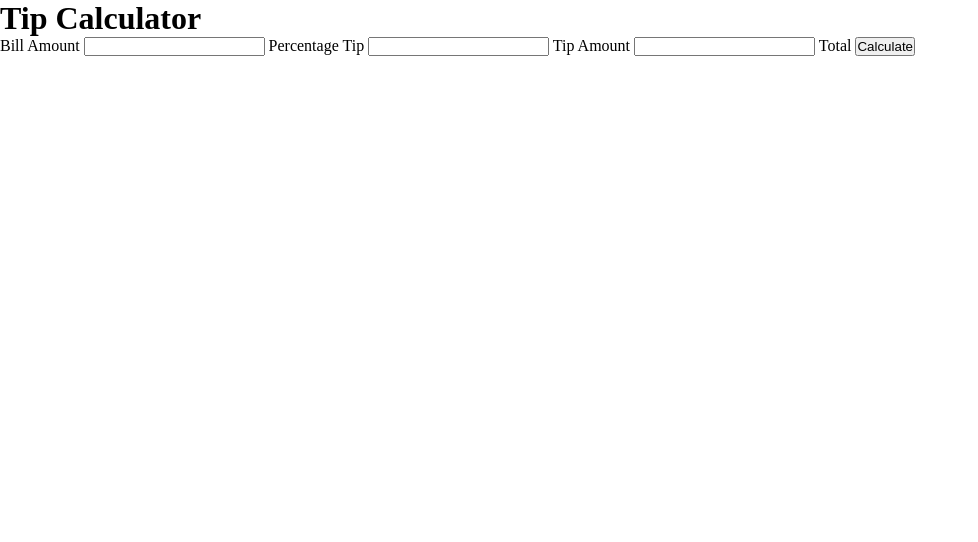
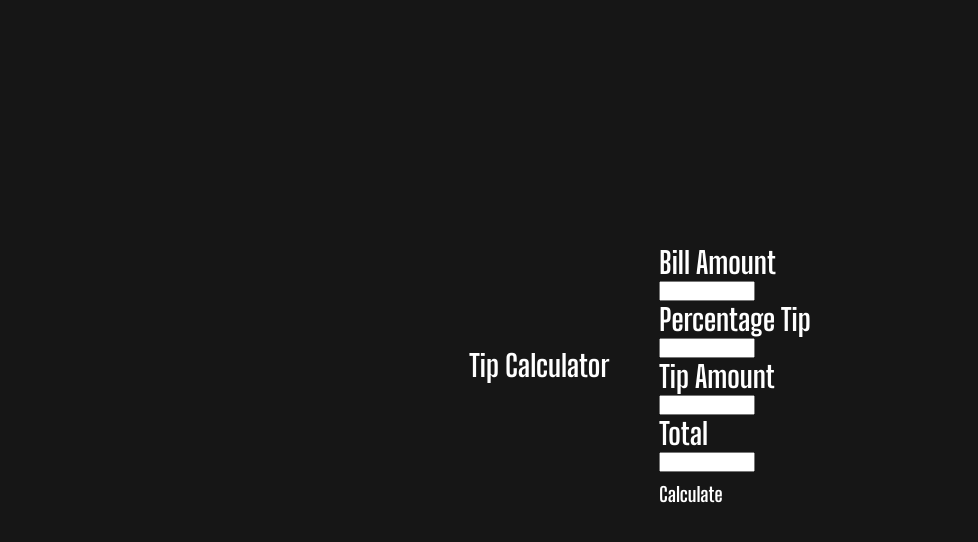
Before and after one commit to NewtonOmbese/tip-calculator, a plain HTML site: page index.html in a window 1280 px wide. Shown: the whole page, without its empty margins (0-978 px from the left). Drawn offline with Linux system fonts and the light colour scheme.

Commit message:
enhancing some styling onto my project

```diff
--- a/assets/css/style.css
+++ b/assets/css/style.css
@@ -1,7 +1,42 @@
-
+@import url('https://fonts.googleapis.com/css2?family=Big+Shoulders+Display:wght@700&family=Lexend+Deca:wght@300;400&display=swap');
 
 *{
     padding: 0;
     margin: 0;
     box-sizing: border-box;
+    font-family: 'Big Shoulders Display', cursive;
 }
+
+body{
+    width: auto;
+    height: 100vh;
+    justify-content: center;
+    align-items: center;
+    display: flex;
+    background: #161616;
+    color: #fff;
+}
+
+h1{
+    font-size: 30px;
+    padding-bottom: 20px;
+    margin-bottom: 50px;
+}
+
+div{
+    margin-left: 50px;
+    margin-top: -50px;
+}
+
+div label{
+    font-size: 30px;
+    display: block;
+}
+
+div button{
+    margin-top: 10px;
+    font-size: 20px;
+    color: white;
+    background: #161616;
+    border: none;
+}
--- a/index.html
+++ b/index.html
@@ -9,7 +9,6 @@
 </head>
 <body>
     <h1>Tip Calculator</h1>
-
     <div>
         <label>Bill Amount</label>
         <input type="text">
@@ -18,6 +17,8 @@
         <label for="tip-amount">Tip Amount</label>
         <input type="text">
         <label for="total">Total</label>
+        <input type="text">
+        <br>
         <button>Calculate</button>
     </div>
 
```
